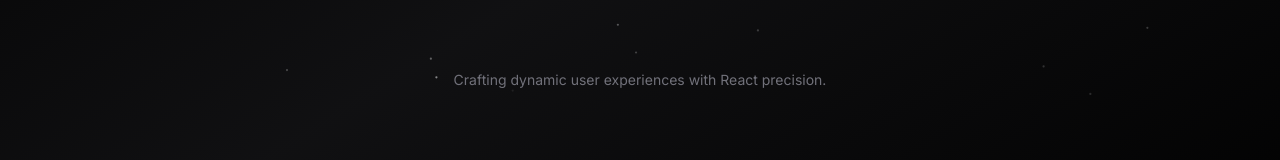
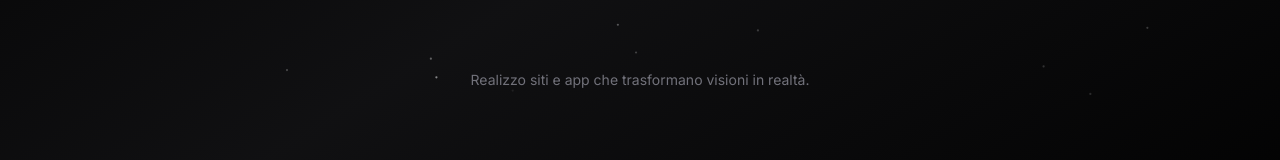
Before and after one commit to Rizzu97/Portfolio, a Next.js app: page / in a window 1280 px wide. Shown: the part 475-635 px from the top of the page. Built offline with nearby package versions, Linux system fonts and the light colour scheme; no server answers; what tailwindcss-debug-screens would draw is missing.

Commit message:
(fix) chore

```diff
--- a/app/page.tsx
+++ b/app/page.tsx
@@ -35,7 +35,7 @@
       <div className="hidden w-screen h-px animate-glow md:block animate-fade-right bg-gradient-to-r from-zinc-300/0 via-zinc-300/50 to-zinc-300/0" />
       <div className="my-16 text-center animate-fade-in">
         <h2 className="text-sm text-zinc-500 ">
-          Crafting dynamic user experiences with React precision.
+          Realizzo siti e app che trasformano visioni in realtà.
         </h2>
       </div>
     </div>
```
